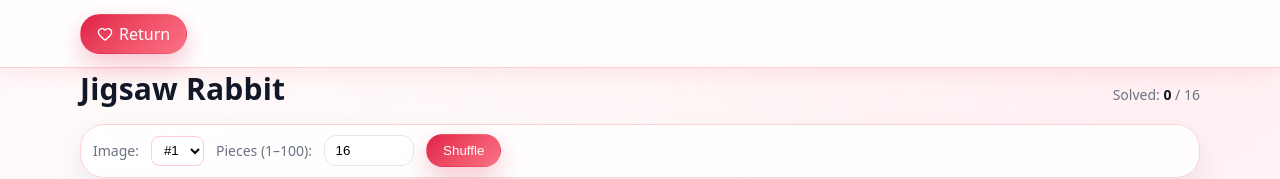
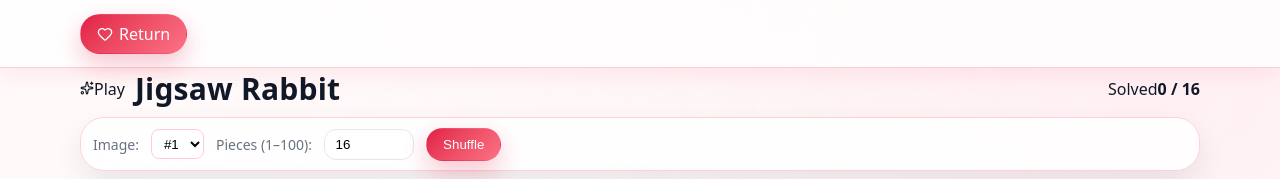
Before and after one commit to souphakone-kp/Rabbit-Gilf, a React (Vite) app: page /#/jigsaw in a window 1280 px wide. Shown: the top 179 px of the page. Built offline with nearby package versions, Linux system fonts and the light colour scheme.

Commit message:
update topic

```diff
--- a/src/components/Jigsaw.jsx
+++ b/src/components/Jigsaw.jsx
@@ -1,5 +1,5 @@
 import { useEffect, useMemo, useRef, useState } from "react";
-import { Heart } from "lucide-react";
+import { Heart, Sparkles } from "lucide-react";
 import { motion } from "framer-motion";
 import { Link } from "react-router-dom";
 import generateEdges from "./jsx_Jixsaw/generateEdges";
@@ -185,10 +185,49 @@ export default function Jigsaw({ images = [], defaultPieces = 6 }) {
         </div>
       </motion.nav>
       <section className="bd-container" style={{ paddingBottom: "4rem" }}>
-        <div style={{ display: "flex", alignItems: "baseline", justifyContent: "space-between", gap: 12 }}>
-          <h2 className="bd-section-title">Jigsaw Rabbit</h2>
-          <div style={{ color: "#6b7280", fontSize: 14 }}>Solved: <strong style={{ color: "#111827" }}>{solvedCount}</strong> / {pieces.length}</div>
-        </div>
+        {/* +++ Fancy Header */}
+<motion.div
+  className="bd-header"
+  initial={{ opacity: 0, y: -6 }}
+  animate={{ opacity: 1, y: 0 }}
+  transition={{ duration: 0.25 }}
+  style={{
+    display: "flex",
+    alignItems: "center",
+    justifyContent: "space-between",
+    gap: 12,
+    marginBottom: 8,
+  }}
+>
+  {/* Left: Title */}
+  <div style={{ display: "flex", alignItems: "center", gap: 10 }}>
+    <div className="bd-title-chip">
+      <Sparkles size={14} />
+      <span>Play</span>
+    </div>
+    <h2 className="bd-section-title bd-gradient-text" style={{ margin: 0 }}>
+      Jigsaw Rabbit
+    </h2>
+  </div>
+
+  {/* Right: Stats pill */}
+  <div className="bd-stats">
+    <span className="bd-stats-label">Solved</span>
+    <strong className="bd-stats-strong">
+      {solvedCount} <span className="bd-stats-slash">/</span> {pieces.length}
+    </strong>
+
+    {/* mini progress */}
+    <div className="bd-progress">
+      <div
+        className="bd-progress-fill"
+        style={{
+          width: `${pieces.length ? Math.round((solvedCount / pieces.length) * 100) : 0}%`,
+        }}
+      />
+    </div>
+  </div>
+</motion.div>
 
         <motion.div className="bd-card bd-toolbar" style={{ justifyContent: "space-between", alignItems: "center", marginBottom: 12 }} initial={{ opacity: 0, y: 8 }} animate={{ opacity: 1, y: 0 }} transition={{ duration: 0.25, delay: 0.05 }}>
           <div style={{ display: "flex", gap: 12, alignItems: "center" }}>
```
